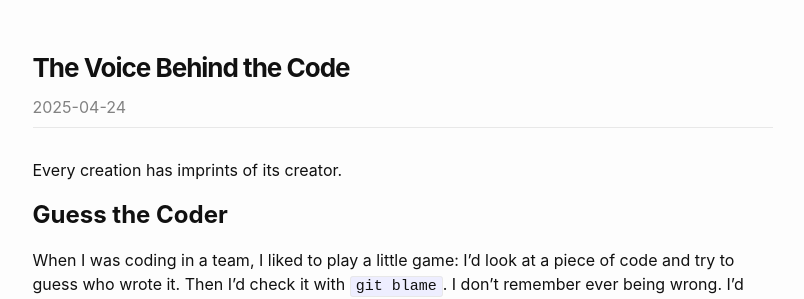
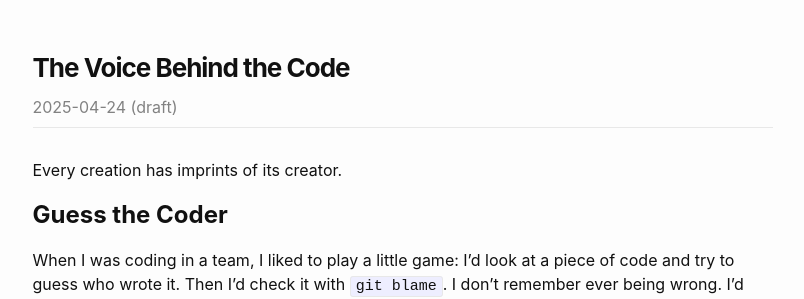
Before and after one commit to sebastianappelberg/sebastianappelberg.github.io, a Jekyll site: the page built from _posts/2025-04-24-the-voice-behind-the-code.markdown, in a window 1280 px wide and 900 px high. Shown: the top 299 px of the window, without its empty margins (230-1034 px from the left). Built offline with Jekyll 4.4.1, drawn with Linux system fonts in a browser that asks for light colours.

Commit message:
feat: don't display drafts on home page

```diff
--- a/_includes/header.html
+++ b/_includes/header.html
@@ -3,6 +3,9 @@
         <h1 class="page-title">{{ page.title }}</h1>
         <div class="page-description">
             {{ page.subtitle }}
+            {%- if page.category == "draft" -%}
+            <span> (draft)</span>
+            {%- endif -%}
         </div>
     </div>
 </header>
--- a/_posts/2025-04-24-the-voice-behind-the-code.markdown
+++ b/_posts/2025-04-24-the-voice-behind-the-code.markdown
@@ -3,6 +3,7 @@
 title: The Voice Behind the Code
 subtitle: 2025-04-24
 description: Every creation has imprints of its creator.
+category: draft
 ---
 
 Every creation has imprints of its creator.
--- a/index.html
+++ b/index.html
@@ -8,12 +8,14 @@
 <ul class="post-list">
     {%- assign date_format = site.date_format | default: "%b %-d, %Y" -%}
     {%- for post in site.posts -%}
+    {%- if post.category != "draft" -%}
     <li>
         <a class="post-link" href="{{ post.url | relative_url }}">{{ post.title | escape }}</a>
         <span class="post-meta">{{ post.date | date: date_format }}</span>
         <br>
         <span>{{ post.description }}</span>
     </li>
+    {%- endif -%}
     {%- endfor -%}
 </ul>
 
```
